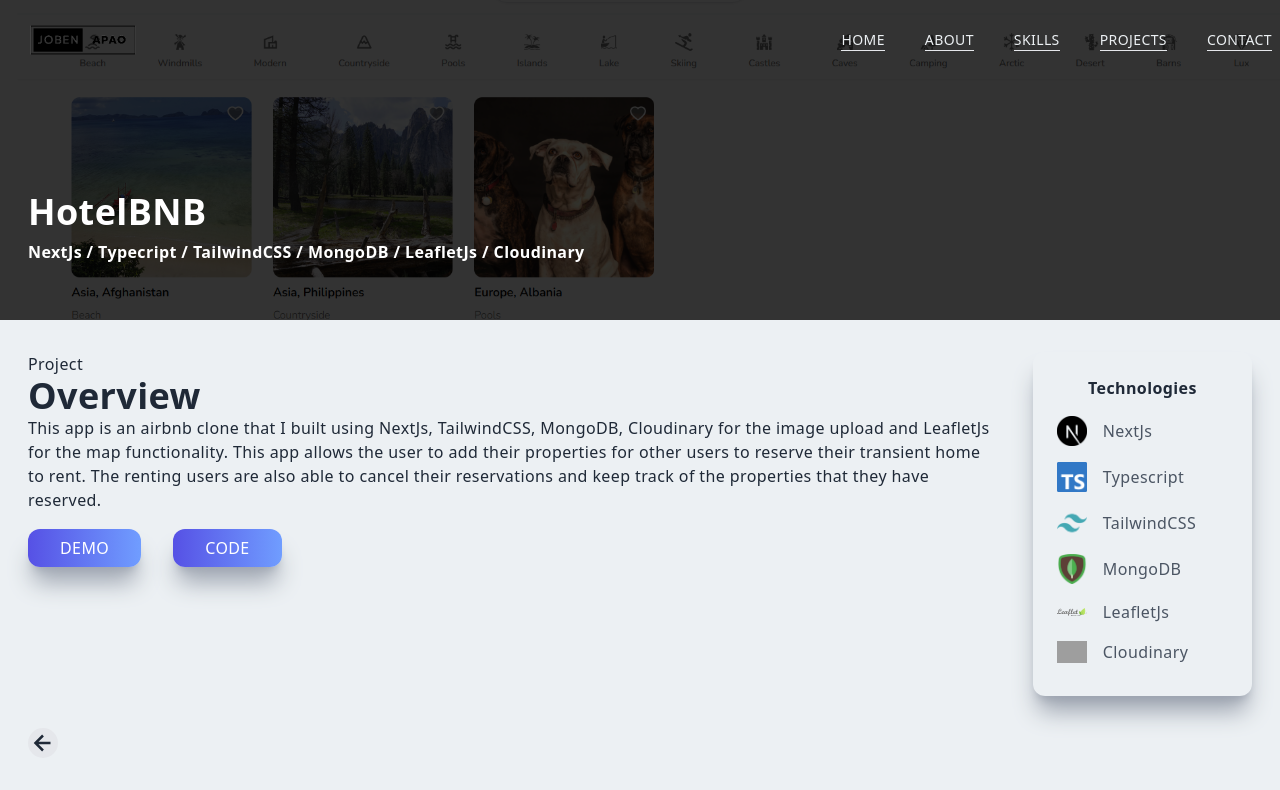
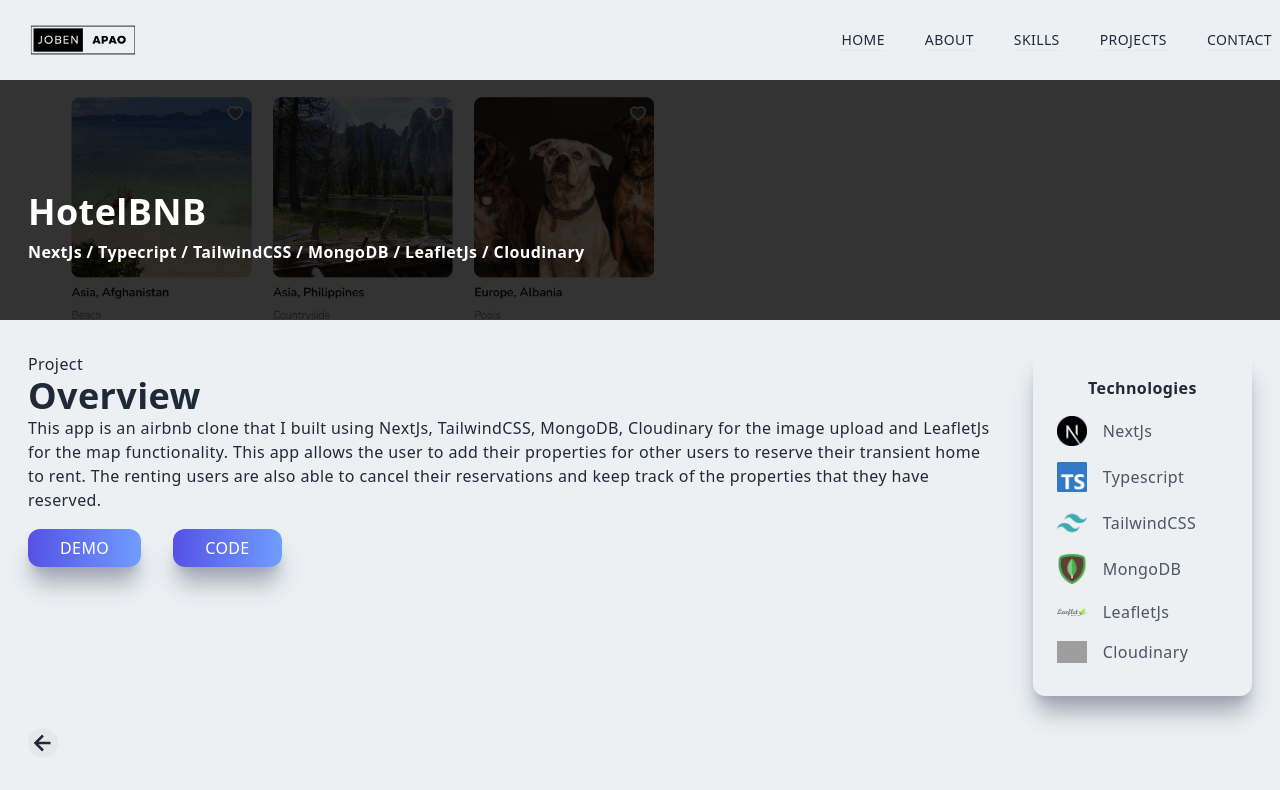
Before and after one commit to jobenapao01/joben-portfolio, a Next.js app: page /hotelbnb in a window 1280 px wide. Shown: the top 790 px of the page. Built offline with nearby package versions, Linux system fonts and the light colour scheme; grey boxes are pictures that could not be loaded.

Commit message:
navcolor

```diff
--- a/components/Navbar.tsx
+++ b/components/Navbar.tsx
@@ -25,8 +25,8 @@
 			router.asPath === '/hotelbnb' ||
 			router.asPath === '/tweety'
 		) {
-			setNavBg('transparent')
-			setLinkColor('#ecf0f3')
+			setNavBg('#ecf0f3')
+			setLinkColor('#1f2937')
 		} else {
 			setNavBg('#ecf0f3')
 			setLinkColor('#1f2937')
--- a/styles/globals.css
+++ b/styles/globals.css
@@ -14,7 +14,7 @@
 
 @layer base {
 	body {
-		@apply bg-[#ecf0f3] text-[#1f2937] tracking-wide;
+		@apply bg-[#ecf0f3] text-[#1f2937] tracking-wide h-full;
 	}
 
 	h1,
```
